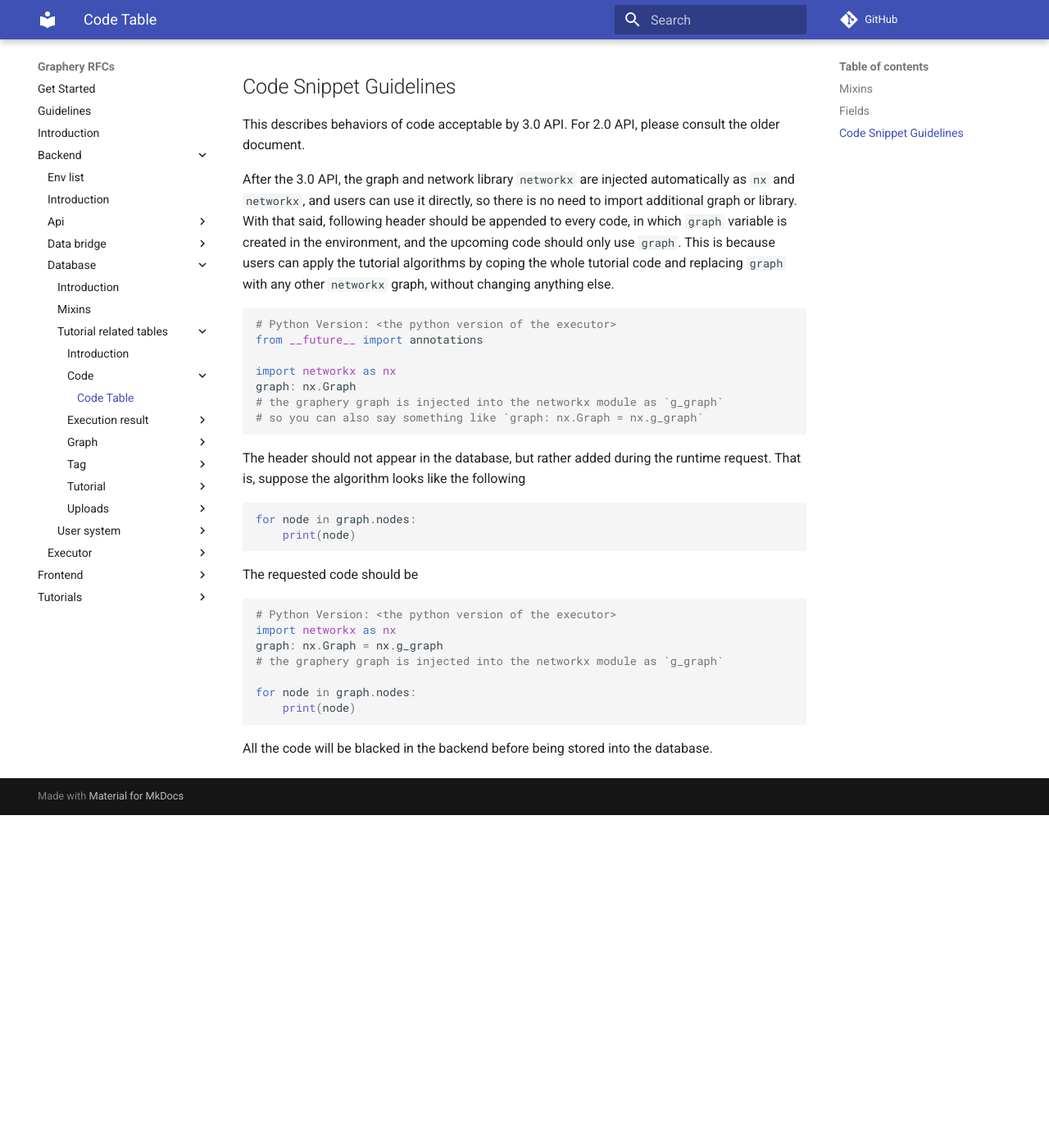
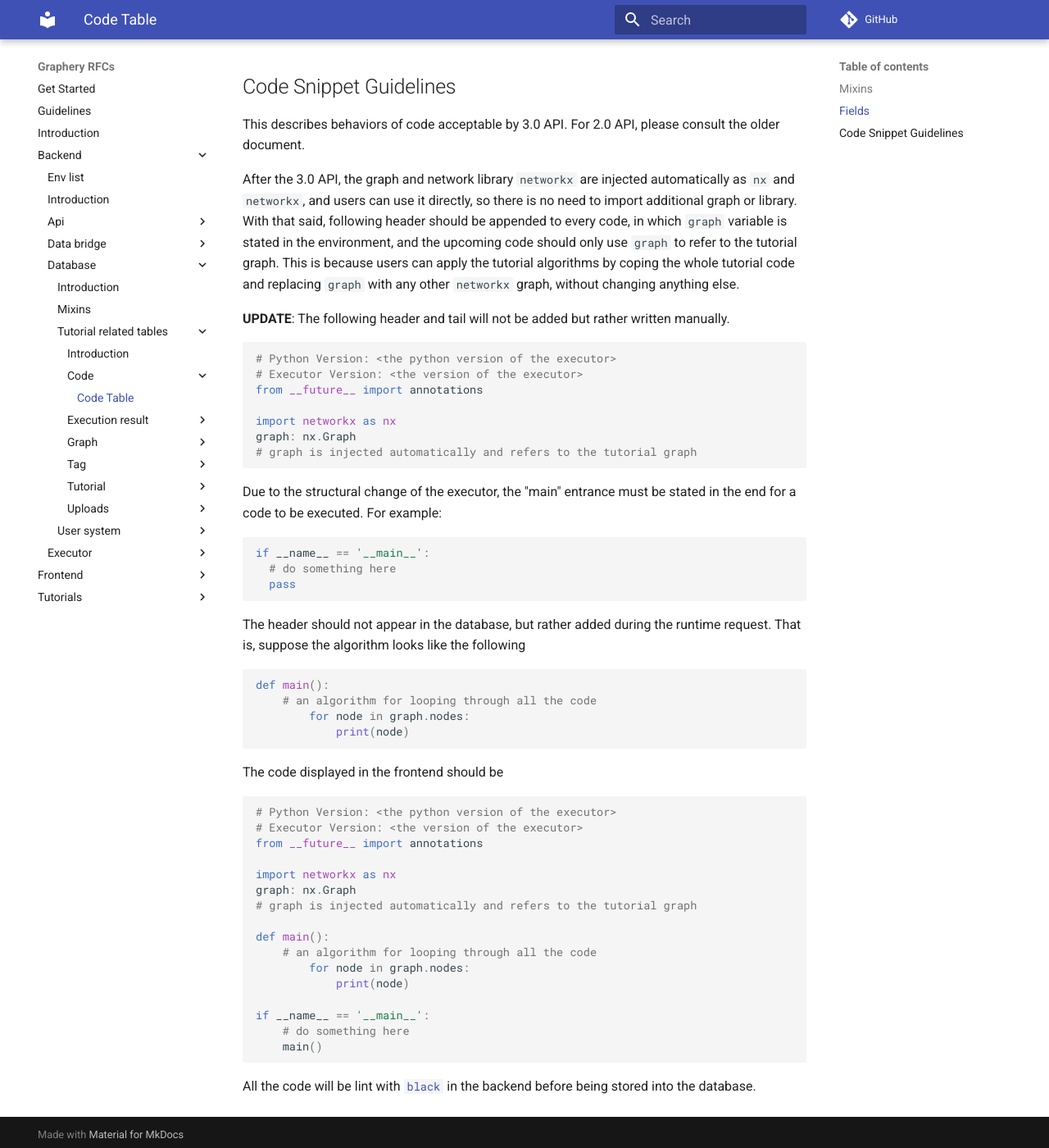
Before and after one commit to Reed-CompBio/GrapheryRFCs, an MkDocs documentation site: the page built from RFCs/backend/database/tutorial_related_tables/code/code_table.md, in a window 1280 px wide and 1400 px high, scrolled down 597 px. Shown: the whole window at 82% size. Built offline with MkDocs 1.6.1 and Material for MkDocs 9.7.7, drawn with Linux system fonts in a browser that asks for light colours; comment, search, counter and statistics services are not loaded; before the commit the page ends 1591 px from its top, so only the background shows below that.

Commit message:
backend: update example code and guidelines

````diff
--- a/RFCs/backend/database/tutorial_related_tables/code/code_table.md
+++ b/RFCs/backend/database/tutorial_related_tables/code/code_table.md
@@ -19,35 +19,56 @@ The `Code` table describes runnable code snippets.
 
 This describes behaviors of code acceptable by 3.0 API. For 2.0 API, please consult the older document.
 
-After the 3.0 API, the graph and network library `networkx` are injected automatically as `nx` and `networkx`, and users can use it directly, so there is no need to import additional graph or library. With that said, following header should be appended to every code, in which `graph` variable is created in the environment, and the upcoming code should only use `graph`. This is because users can apply the tutorial algorithms by coping the whole tutorial code and replacing `graph` with any other `networkx` graph, without changing anything else.
+After the 3.0 API, the graph and network library `networkx` are injected automatically as `nx` and `networkx`, and users can use it directly, so there is no need to import additional graph or library. With that said, following header should be appended to every code, in which `graph` variable is stated in the environment, and the upcoming code should only use `graph` to refer to the tutorial graph. This is because users can apply the tutorial algorithms by coping the whole tutorial code and replacing `graph` with any other `networkx` graph, without changing anything else.
+
+**UPDATE**: The following header and tail will not be added but rather written manually.
 
 ```python
 # Python Version: <the python version of the executor>
+# Executor Version: <the version of the executor>
 from __future__ import annotations
 
 import networkx as nx
 graph: nx.Graph
-# the graphery graph is injected into the networkx module as `g_graph`
-# so you can also say something like `graph: nx.Graph = nx.g_graph`
+# graph is injected automatically and refers to the tutorial graph
+```
+
+Due to the structural change of the executor, the "main" entrance must be stated in the end for a code to be executed. For example:
+
+```python
+if __name__ == '__main__':
+  # do something here
+  pass
 ```
 
 The header should not appear in the database, but rather added during the runtime request. That is, suppose the algorithm looks like the following
 
 ```python
-for node in graph.nodes:
-    print(node)
+def main():
+  	# an algorithm for looping through all the code
+		for node in graph.nodes:
+    		print(node)
 ```
 
-The requested code should be
+The code displayed in the frontend should be
 
 ```python
 # Python Version: <the python version of the executor>
+# Executor Version: <the version of the executor>
+from __future__ import annotations
+
 import networkx as nx
-graph: nx.Graph = nx.g_graph
-# the graphery graph is injected into the networkx module as `g_graph`
+graph: nx.Graph
+# graph is injected automatically and refers to the tutorial graph
 
-for node in graph.nodes:
-    print(node)
+def main():
+  	# an algorithm for looping through all the code
+		for node in graph.nodes:
+    		print(node)
+
+if __name__ == '__main__':
+  	# do something here
+  	main()
 ```
 
-All the code will be blacked in the backend before being stored into the database.
+All the code will be lint with [`black`](https://github.com/psf/black) in the backend before being stored into the database.
````
